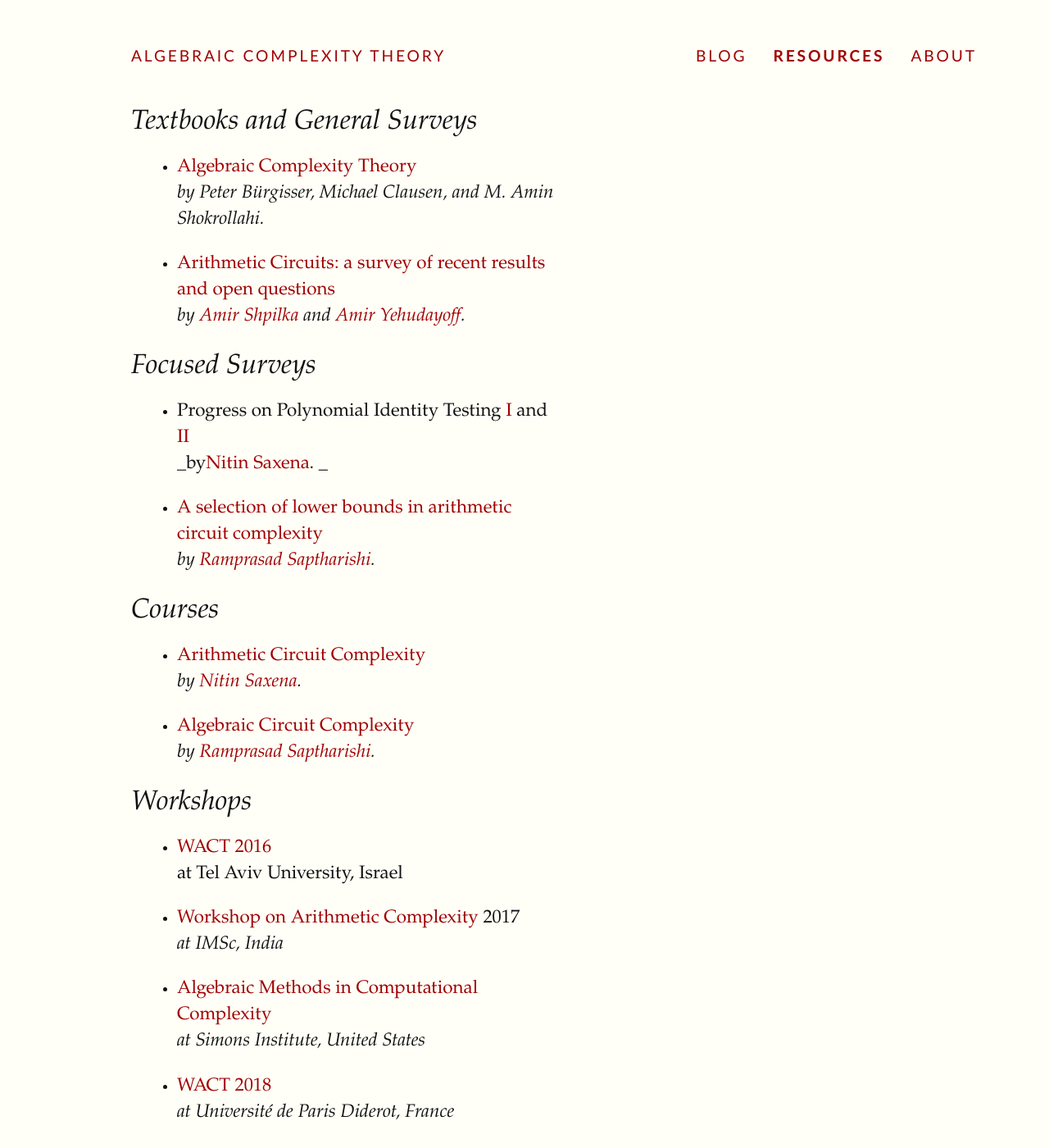
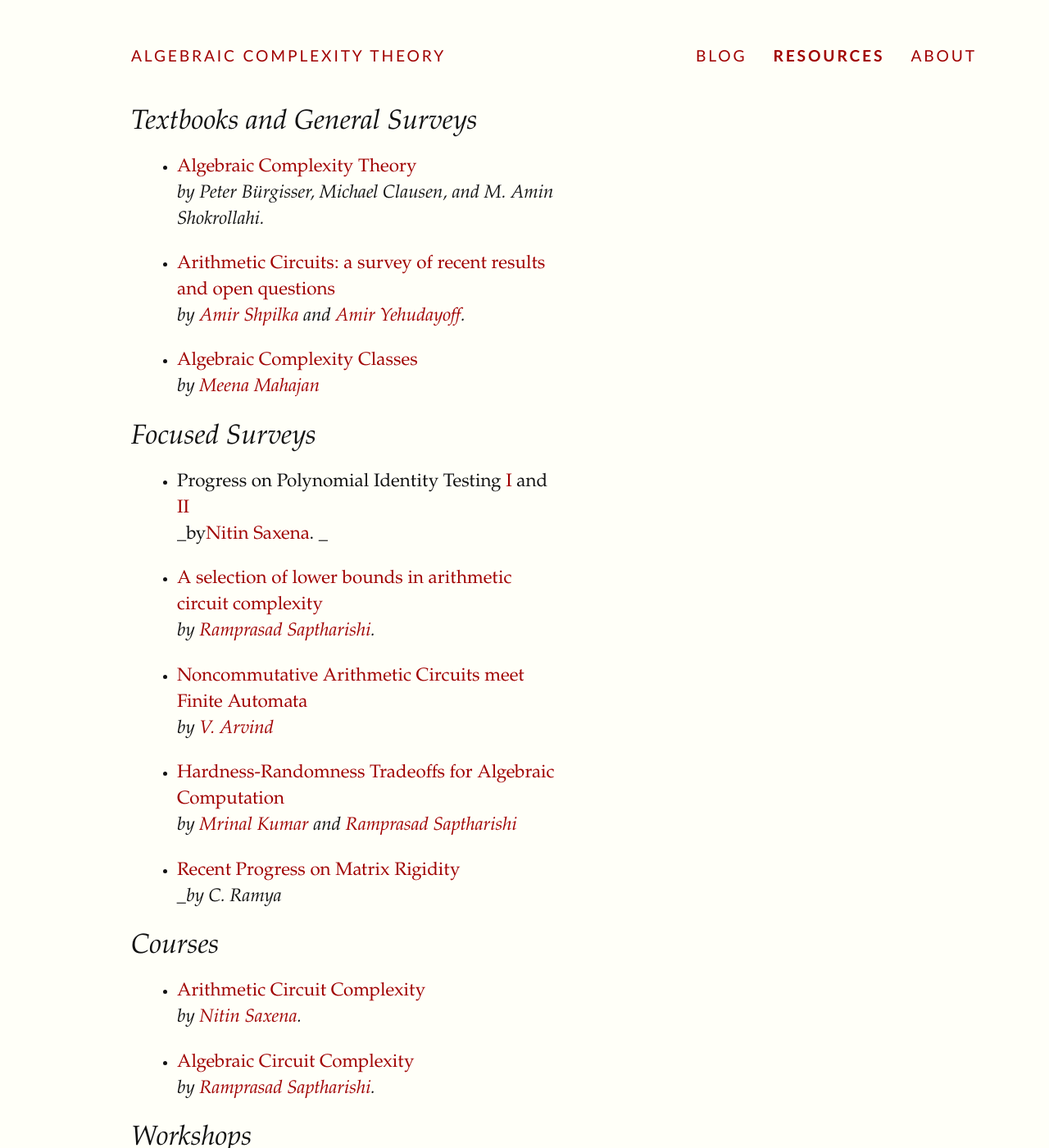
Before and after one commit to AlgComplexity/algcomplexity.github.io, a Jekyll site: the page built from resources/index.md, in a window 1280 px wide and 1400 px high. Shown: the whole window at 82% size. Built offline with Jekyll 4.4.1, drawn with Linux system fonts in a browser that asks for light colours.

Commit message:
Added more focused surveys

```diff
--- a/resources/index.md
+++ b/resources/index.md
@@ -12,6 +12,9 @@
 - [Arithmetic Circuits: a survey of recent results and open questions](https://www.cs.tau.ac.il/~shpilka/publications/SY10.pdf)
 : _by [Amir Shpilka](https://www.cs.tau.ac.il/~shpilka/) and [Amir Yehudayoff](https://yehudayoff.net.technion.ac.il/)._
 
+- [Algebraic Complexity Classes](https://arxiv.org/abs/1307.3863)
+: _by [Meena Mahajan](https://www.imsc.res.in/~meena/)_
+
 ## Focused Surveys
 
 - Progress on Polynomial Identity Testing [I](https://cse.iitk.ac.in/users/nitin/papers/pit-survey09.pdf) and [II](https://cse.iitk.ac.in/users/nitin/papers/pit-survey13.pdf)
@@ -19,6 +22,15 @@
 
 - [A selection of lower bounds in arithmetic circuit complexity](https://github.com/dasarpmar/lowerbounds-survey/releases)
 : _by [Ramprasad Saptharishi](https://www.tifr.res.in/~ramprasad.saptharishi/)._
+
+- [Noncommutative Arithmetic Circuits meet Finite Automata](https://www.imsc.res.in/~arvind/columns/column104.pdf)
+: _by [V. Arvind](https://www.imsc.res.in/~arvind/)_
+
+- [Hardness-Randomness Tradeoffs for Algebraic Computation](https://mrinalkr.bitbucket.io/papers/hardness-randomness-survey.pdf)
+: _by [Mrinal Kumar](https://mrinalkr.bitbucket.io/) and [Ramprasad Saptharishi](https://www.tifr.res.in/~ramprasad.saptharishi/)_
+
+- [Recent Progress on Matrix Rigidity](https://arxiv.org/pdf/2009.09460.pdf)
+: __by C. Ramya_
 
 ## Courses
 - [Arithmetic Circuit Complexity](https://cse.iitk.ac.in/users/nitin/courses/CS748-2018-19-II/index.html)
```
